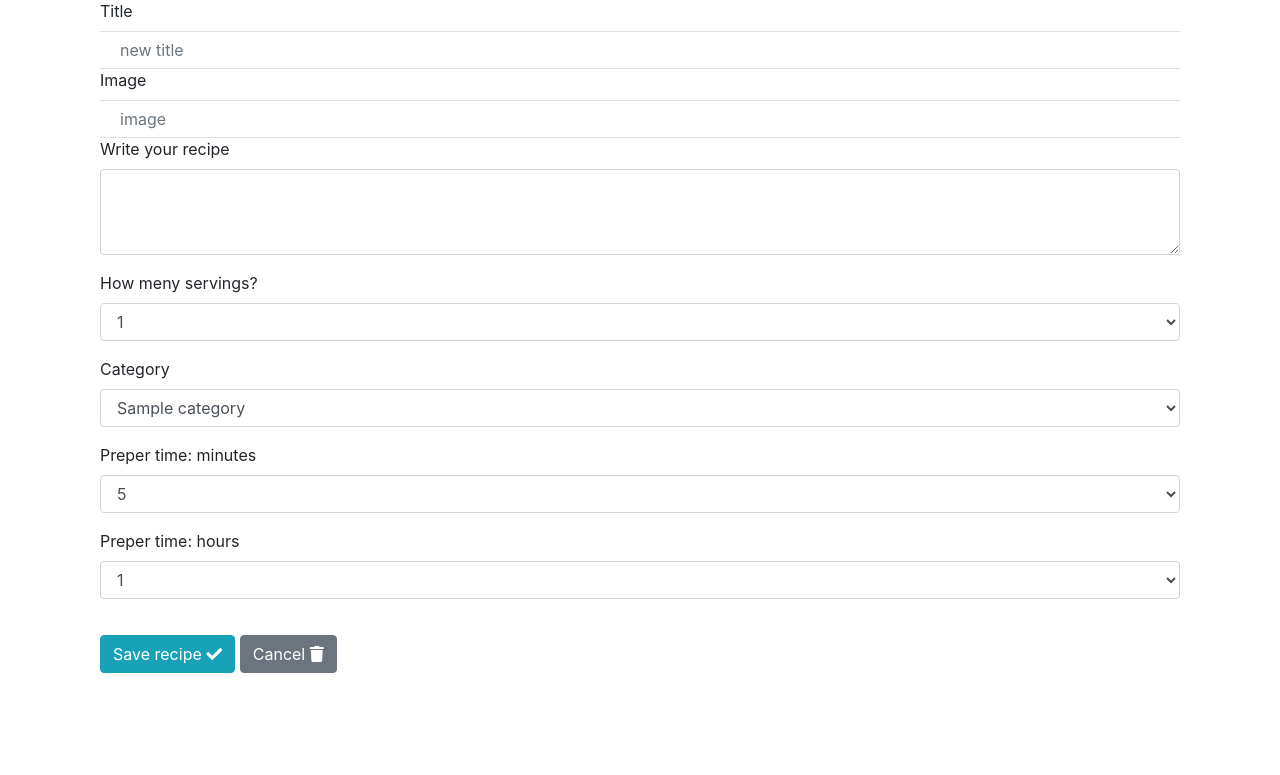
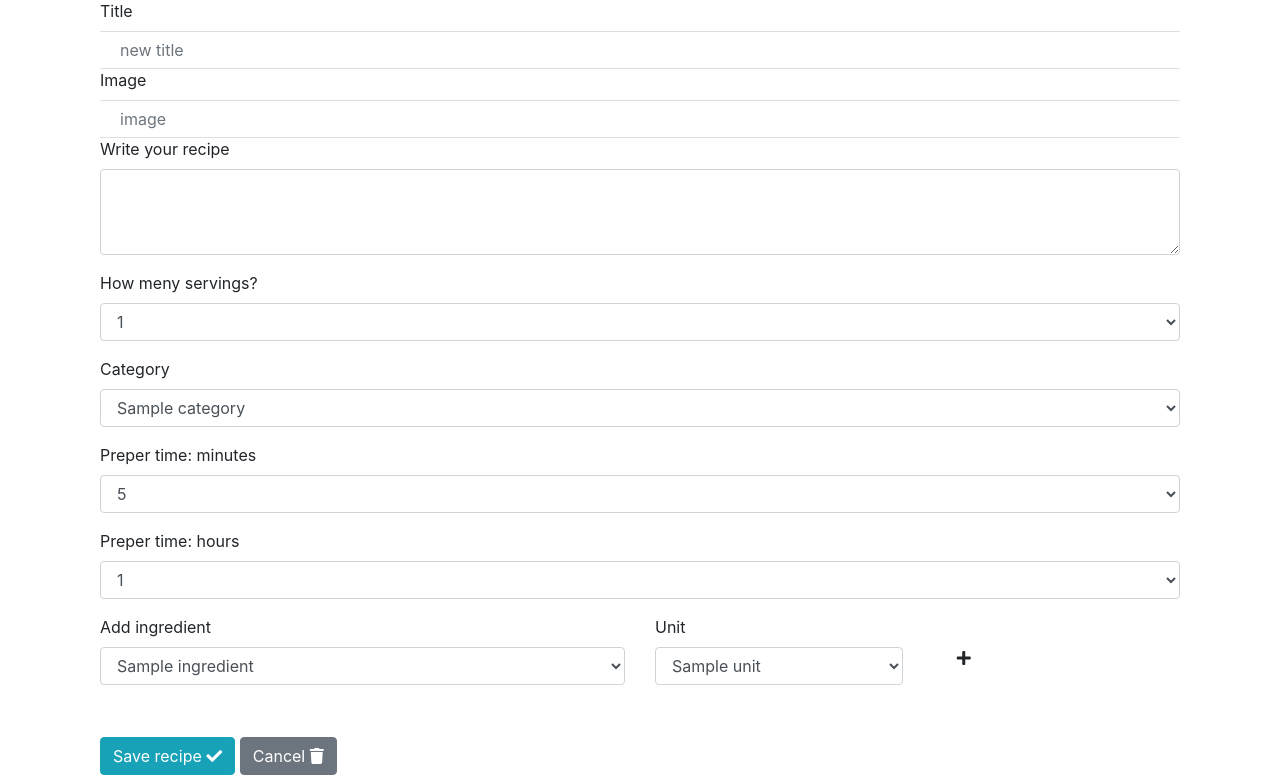
Before and after one commit to OlaQla/diet_planner, a Flask app: page /add_recipe in a window 1280 px wide. Shown: the part 109-884 px from the top of the page. Before the commit the page ends 782 px from the top, so only its background shows below. Run offline with Flask 2, Linux system fonts and the light colour scheme; a database or web service that is not in the repository returns one stand-in record (values such as "Sample title"); some libraries are stand-ins or nearby versions.

Commit message:
added functionality to add ingredients to new recipe

```diff
--- a/app.py
+++ b/app.py
@@ -95,7 +95,9 @@ def get_recipes():
 @app.route('/add_recipe')
 def add_recipe():
     all_categories = mongo.db.categories.find()
-    return render_template('add_recipe.html', categories = all_categories)
+    all_ingredients = mongo.db.ingredients.find()
+    all_units = mongo.db.units.find()
+    return render_template('add_recipe.html', categories = all_categories, ingredients = all_ingredients, units = all_units)
 
 @app.route('/insert_recipe', methods=['POST'])
 def insert_recipe():
--- a/templates/add_recipe.html
+++ b/templates/add_recipe.html
@@ -68,19 +68,51 @@
             <option>12</option>
         </select>
     </div>
+    <div class="container-flex">
+        <div class="row">
+            <div class="form-group col-6">
+                <label for="search_ingredient">Add ingredient</label>
+                <select class="form-control" id="search_ingredient" name="category">
+                    {% for ing in ingredients %}
+                    <option value="{{ing.name}}">{{ing.name}}</option>
+                    {% endfor %}
+                </select>
+            </div>
+            <div class="form-group col-3">
+                <label for="search_unit">Unit</label>
+                <select class="form-control" id="search_unit" name="category">
+                    {% for unit in units %}
+                    <option value="{{unit.name}}">{{unit.name}}</option>
+                    {% endfor %}
+                </select>
+            </div>
+            <button type="button" class="col-1 btn" id="add_ingredient"><i class="fa fa-plus"></i></button>
+        </div>
+        <ul id="ingredients_list">
 
-
-    <button type="button" class="btn btn-info bottom-buttons" id="submit_button">Save recipe <i class="fa fa-check "></i></button>
-    <a href="{{url_for('get_recipes')}}" class="btn btn-secondary bottom-buttons" id="cancel_button">Cancel <i class="fa fa-trash"></i></a>
+        </ul>
+    </div>
+    <button type="button" class="btn btn-info bottom-buttons" id="submit_button">Save recipe <i
+            class="fa fa-check "></i></button>
+    <a href="{{url_for('get_recipes')}}" class="btn btn-secondary bottom-buttons" id="cancel_button">Cancel <i
+            class="fa fa-trash"></i></a>
 </form>
 
 {% endblock %}
 
 {% block scripts %}
 <script type="text/javascript">
-$(document).ready(function(){
+    $(document).ready(function () {
 
-    $("#submit_button").click(function(){
+        $("#add_ingredient").click(function () {
+            const ingredient_name = $("#search_ingredient").val();
+            const ingredient_unit = $("#search_unit").val();
+
+            $("form").find("#ingredients_list").append(`<li><div><div>${ingredient_name}</div><div>${ingredient_unit}</div><div><input class=\"form-control form-control-sm\" type=\"text\" placeholder=\"amount\"></div></div></li>`)
+        })
+
+        $("#submit_button").click(function () {
+            const ingredients = $("#ingredients_list").find("li").map(function() { return { name: $(this).children().eq(0).children().eq(0).text(), unit: $(this).children().eq(0).children().eq(1).text(), amount:$(this).find("input").val()}}).toArray();
             const data = {
                 title: $("form").find("input[name=new_title]").val(),
                 recipe: $("form").find("textarea[name=new_recipe]").val(),
@@ -89,7 +121,7 @@ $(document).ready(function(){
                 category: $("form").find("select[name=category]").val(),
                 prepare_time_minutes: $("form").find("select[name=new_minutes]").val(),
                 prepare_time_hours: $("form").find("select[name=new_hours]").val(),
-            ingredients: []
+                ingredients: ingredients
             }
 
             $.ajax({
@@ -97,7 +129,7 @@ $(document).ready(function(){
                 type: "POST",
                 contentType: "application/json",
                 data: JSON.stringify(data),
-            success: function(){
+                success: function () {
                     window.location.href = "{{url_for('get_recipes')}}"
                 }
             });
```
Lines whose indentation alone changed are shown as unchanged.
